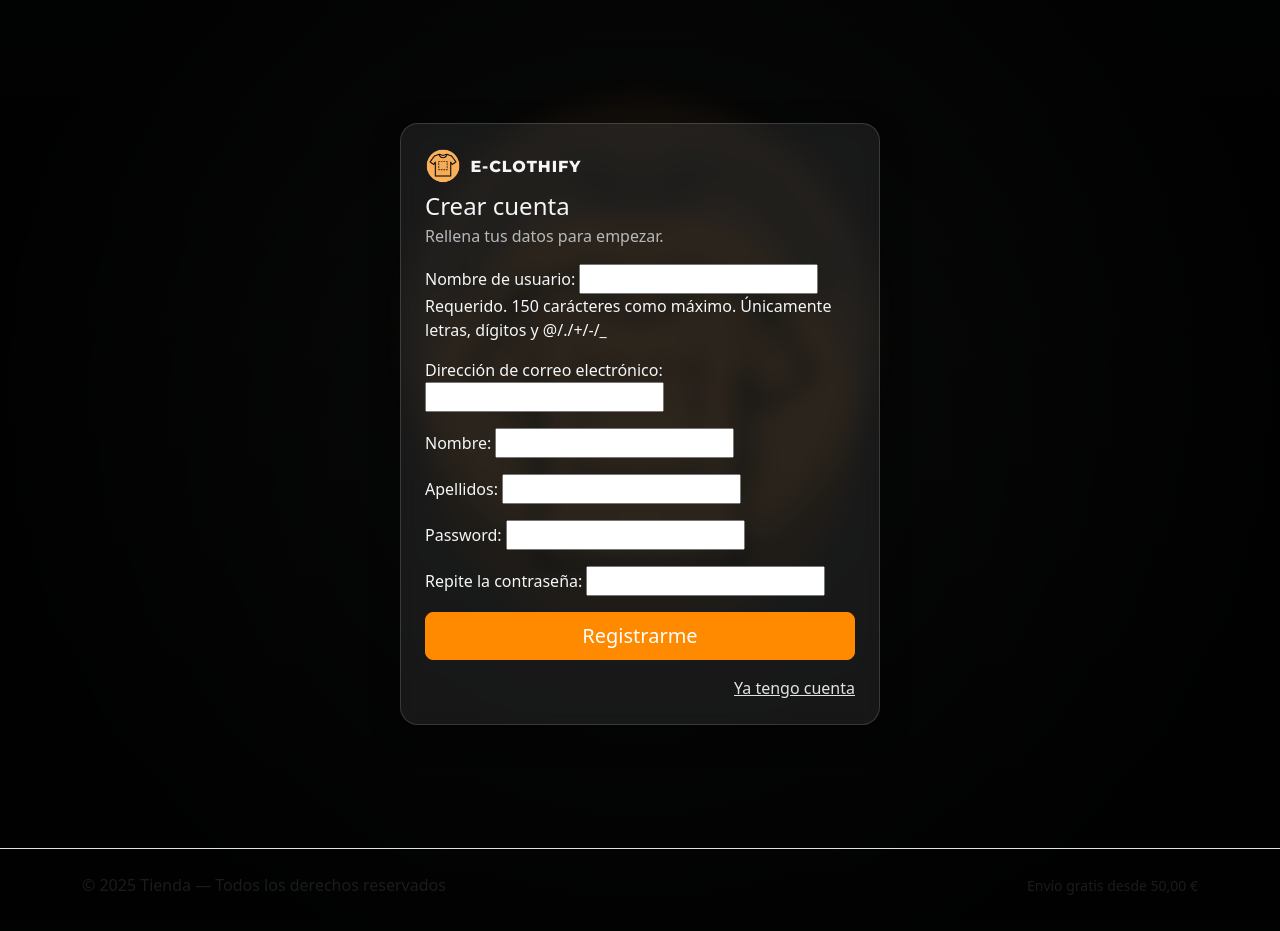
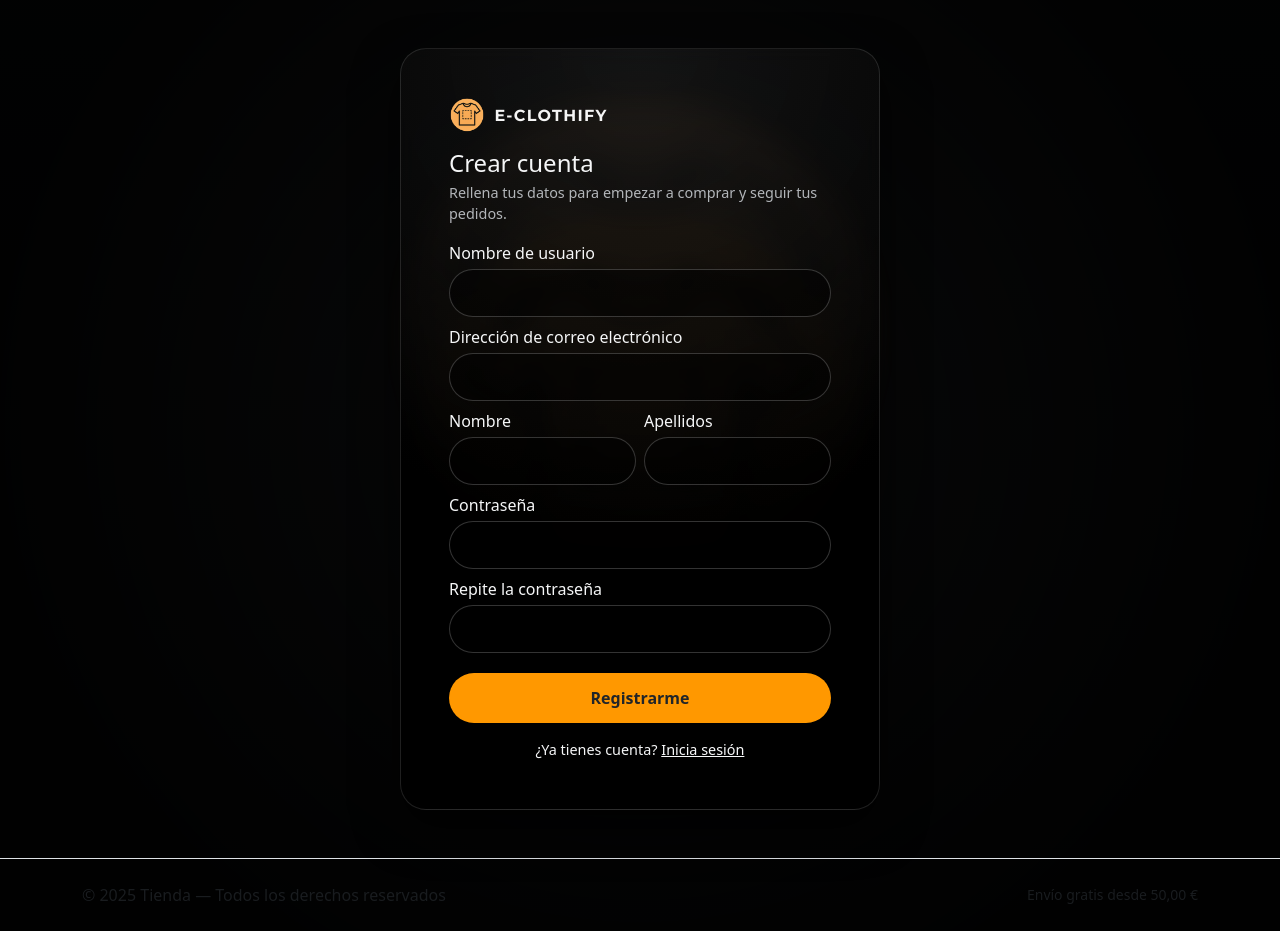
Before and after one commit to jesrammar/ecommerce-store, a Django app: page /cuenta/registro/ in a window 1280 px wide. Shown: the part 66-997 px from the top of the page. Before the commit the page ends 961 px from the top, so only its background shows below. Run offline with Django 4.2, Linux system fonts and the light colour scheme.

Commit message:
feat: new styles implemented succesfully!

```diff
--- a/pedidos/urls.py
+++ b/pedidos/urls.py
@@ -14,4 +14,8 @@ urlpatterns = [
 
     path("seguimiento/<str:token>/", views.seguimiento, name="seguimiento"),
     path("webhooks/stripe/", views.stripe_webhook, name="stripe_webhook"),
+
+    path("mis/", views.mis_pedidos, name="mis_pedidos"),
+    path("mis/<int:pk>/", views.pedido_detalle_usuario, name="pedido_detalle_usuario"),
+
 ]
--- a/templates/accounts/registro.html
+++ b/templates/accounts/registro.html
@@ -5,7 +5,7 @@
 
 {% block extra_head %}
 <style>
-  /* --- Fondo con logo difuso y degradado elegante --- */
+  /* === MISMO FONDO Y TARJETA QUE LOGIN, PERO CON SCROLL === */
   .auth-bg{
     min-height:100vh;
     background:
@@ -14,10 +14,9 @@
       linear-gradient(180deg, #141516, #0b0c0d);
     background-blend-mode: overlay;
     position: relative;
-    overflow: hidden;
+    overflow-y: auto;          /* 👈 antes ponías hidden, esto permite la barra */
   }
 
-  /* capa para difuminar aún más el logo */
   .auth-bg::before{
     content:"";
     position:fixed;
@@ -29,7 +28,6 @@
     pointer-events:none;
   }
 
-  /* Contenedor centrado */
   .auth-wrap{
     min-height:100vh;
     display:flex;
@@ -38,78 +36,236 @@
     padding:24px;
   }
 
-  /* Tarjeta estilo glass */
   .glass-card{
     width:100%;
     max-width:480px;
     backdrop-filter: blur(10px);
-    background: rgba(255,255,255,.08);
-    border:1px solid rgba(255,255,255,.15);
-    border-radius:18px;
-    box-shadow:0 10px 30px rgba(0,0,0,.35);
+    background: radial-gradient(circle at top, rgba(255,255,255,.06), rgba(0,0,0,.92) 60%);
+    border:1px solid rgba(255,255,255,.12);
+    border-radius:26px;
+    box-shadow:0 18px 45px rgba(0,0,0,.7);
     color:#f5f6f7;
   }
 
-  .glass-card .form-control{
-    background: rgba(255,255,255,.12);
-    border:1px solid rgba(255,255,255,.18);
-    color:#fff;
-  }
-  .glass-card .form-control::placeholder{ color:#ddd; }
-
-  .glass-card .form-control:focus{
-    box-shadow: 0 0 0 .2rem rgba(255,138,0,.25);
-    border-color: rgba(255,138,0,.75);
-    background: rgba(255,255,255,.14);
-    color:#fff;
+  /* Inputs redondos */
+  .glass-card input[type="text"],
+  .glass-card input[type="email"],
+  .glass-card input[type="password"],
+  .glass-card input[type="number"],
+  .glass-card input[type="tel"] {
+    background: rgba(0,0,0,.45);
+    border: 1px solid rgba(255,255,255,.2);
+    color: #fff;
+    border-radius: 9999px !important;
+    height: 48px;
+    font-size: .95rem;
+    padding: 0.5rem 1.2rem;
+    transition: all .25s ease;
+    appearance: none;
+    -webkit-appearance: none;
+    -moz-appearance: none;
+    width: 100%;
   }
 
-  /* Marca superior */
-  .brand-top{ display:flex; align-items:center; gap:.6rem; margin-bottom:.25rem; }
-  .brand-top img{ height:36px; width:auto; }
-  .brand-top .brand-text{ line-height:1; position:relative; top:1px; }
+  .glass-card input::placeholder {
+    color: #d0d0d0;
+  }
 
-  .muted{ color:#cfd3d8; opacity:.85; }
-  .btn-primary{ background:#ff8a00; border-color:#ff8a00; }
-  .btn-primary:hover{ filter:brightness(0.95); }
-  a.link-light{ color:#fff; opacity:.9; }
-  a.link-light:hover{ opacity:1; }
+  .glass-card input:focus {
+    box-shadow: 0 0 0 .18rem rgba(255,152,0,.35);
+    border-color: #ff9800;
+    background: rgba(0,0,0,.6);
+    outline: none;
+    transform: scale(1.01);
+  }
+
+  .brand-top{
+    display:flex;
+    align-items:center;
+    gap:.6rem;
+    margin-bottom:.25rem;
+  }
+  .brand-top img{
+    height:36px;
+    width:auto;
+  }
+  .brand-top .brand-text{
+    line-height:1;
+    position:relative;
+    top:1px;
+  }
+
+  .muted{
+    color:#cfd3d8;
+    opacity:.85;
+    font-size:.9rem;
+  }
+
+  .btn-auth-primary{
+    background:#ff9800;
+    border:none;
+    border-radius:9999px;
+    font-weight:600;
+    transition: all .25s ease;
+    height:50px;
+    font-size:1rem;
+  }
+  .btn-auth-primary:hover{
+    filter:brightness(.96);
+  }
+
+  .navbar .nav-link[data-bs-target="#seguimientoModal"] {
+  display: none !important;
+}
+
+
+
+  .small-error{
+    font-size:.8rem;
+  }
 </style>
 {% endblock %}
 
+
+
+
 {% block content %}
 <div class="auth-wrap">
-  <form method="post" class="glass-card p-4" novalidate>
-    {% csrf_token %}
+  <div class="glass-card p-4 p-md-5">
 
-    <div class="brand-top mb-2">
+    <!-- CABECERA IGUAL QUE LOGIN -->
+    <div class="brand-top mb-3">
       <img src="{% static 'img/E-Clothify.png' %}" alt="E-Clothify">
-      <span class="brand-text">E-CLOTHIFY</span>
+      <span class="brand-text fw-bold text-uppercase" style="letter-spacing:.08em;">
+        E-Clothify
+      </span>
     </div>
 
-    <h4 class="mb-1">Crear cuenta</h4>
-    <p class="muted mb-3">Rellena tus datos para empezar.</p>
+    <h2 class="h4 mb-1">Crear cuenta</h2>
+    <p class="muted mb-3">
+      Rellena tus datos para empezar a comprar y seguir tus pedidos.
+    </p>
+
+    {% if form.non_field_errors %}
+      <div class="alert alert-danger py-2 mb-2">
+        {{ form.non_field_errors }}
+      </div>
+    {% endif %}
 
     {% for m in messages %}
-      <div class="alert alert-{{ m.tags|default:'info' }} py-2">{{ m }}</div>
+      <div class="alert alert-{{ m.tags|default:'info' }} py-2 mb-2">{{ m }}</div>
     {% endfor %}
 
-    {{ form.as_p }}
+    <form method="post" novalidate>
+      {% csrf_token %}
 
-    <div class="d-grid mt-3">
-      <button class="btn btn-primary btn-lg">Registrarme</button>
-    </div>
+      {# === Usuario === #}
+      {% if form.username %}
+      <div class="mb-2">
+        <label class="form-label mb-1" for="{{ form.username.id_for_label }}">
+          Nombre de usuario
+        </label>
+        {{ form.username }}
+        {% for error in form.username.errors %}
+          <div class="text-danger small-error">{{ error }}</div>
+        {% endfor %}
+      </div>
+      {% endif %}
 
-    <div class="text-end mt-3">
-      <a class="link-light" href="{% url 'accounts:login' %}">Ya tengo cuenta</a>
-    </div>
-  </form>
+      {# === Email === #}
+      {% if form.email %}
+      <div class="mb-2">
+        <label class="form-label mb-1" for="{{ form.email.id_for_label }}">
+          Dirección de correo electrónico
+        </label>
+        {{ form.email }}
+        {% for error in form.email.errors %}
+          <div class="text-danger small-error">{{ error }}</div>
+        {% endfor %}
+      </div>
+      {% endif %}
+
+      {# === Nombre + Apellidos en una fila, menos espacio vertical === #}
+      <div class="row g-2 mb-2">
+        {% if form.first_name %}
+        <div class="col-12 col-md-6">
+          <label class="form-label mb-1" for="{{ form.first_name.id_for_label }}">
+            Nombre
+          </label>
+          {{ form.first_name }}
+          {% for error in form.first_name.errors %}
+            <div class="text-danger small-error">{{ error }}</div>
+          {% endfor %}
+        </div>
+        {% endif %}
+        {% if form.last_name %}
+        <div class="col-12 col-md-6">
+          <label class="form-label mb-1" for="{{ form.last_name.id_for_label }}">
+            Apellidos
+          </label>
+          {{ form.last_name }}
+          {% for error in form.last_name.errors %}
+            <div class="text-danger small-error">{{ error }}</div>
+          {% endfor %}
+        </div>
+        {% endif %}
+      </div>
+
+      {# === Contraseña === #}
+      {% if form.password %}
+      <div class="mb-2">
+        <label class="form-label mb-1" for="{{ form.password.id_for_label }}">
+          Contraseña
+        </label>
+        {{ form.password }}
+        {% for error in form.password.errors %}
+          <div class="text-danger small-error">{{ error }}</div>
+        {% endfor %}
+      </div>
+      {% endif %}
+
+      {# === Confirmación de contraseña === #}
+      {% if form.password2 %}
+      <div class="mb-3">
+        <label class="form-label mb-1" for="{{ form.password2.id_for_label }}">
+          Repite la contraseña
+        </label>
+        {{ form.password2 }}
+        {% for error in form.password2.errors %}
+          <div class="text-danger small-error">{{ error }}</div>
+        {% endfor %}
+      </div>
+      {% elif form.password_confirm %}
+      <div class="mb-3">
+        <label class="form-label mb-1" for="{{ form.password_confirm.id_for_label }}">
+          Repite la contraseña
+        </label>
+        {{ form.password_confirm }}
+        {% for error in form.password_confirm.errors %}
+          <div class="text-danger small-error">{{ error }}</div>
+        {% endfor %}
+      </div>
+      {% endif %}
+
+      <button type="submit" class="btn btn-auth-primary w-100 py-2 mt-1">
+        Registrarme
+      </button>
+    </form>
+
+    <p class="text-center mt-3 mb-0" style="font-size:.9rem;">
+      ¿Ya tienes cuenta?
+      <a href="{% url 'accounts:login' %}" class="link-light text-decoration-underline">
+        Inicia sesión
+      </a>
+    </p>
+
+  </div>
 </div>
 {% endblock %}
 
 {% block extra_js %}
 <script>
-  // Parallax suave del fondo
+  // Parallax suave del fondo (igual que en login si lo tienes)
   const bg = document.querySelector('.auth-bg');
   let targetX = 0, targetY = 0;
   let currentX = 0, currentY = 0;
@@ -122,7 +278,8 @@
   function animate() {
     currentX += (targetX - currentX) * 0.05;
     currentY += (targetY - currentY) * 0.05;
-    if (bg) bg.style.backgroundPosition = `calc(50% + ${currentX}px) calc(50% + ${currentY}px)`;
+    if (bg) bg.style.backgroundPosition =
+      `calc(50% + ${currentX}px) calc(50% + ${currentY}px)`;
     requestAnimationFrame(animate);
   }
   animate();
--- a/templates/base.html
+++ b/templates/base.html
@@ -16,7 +16,6 @@
 
   <style>
     :root { --brand-text:#f5f5f5; }
-    /* Estilo del texto de marca */
     .brand-text{
       font-family:"Montserrat", system-ui, -apple-system, Segoe UI, Roboto, Arial, sans-serif;
       font-weight:800;
@@ -52,10 +51,15 @@
       <ul class="navbar-nav me-auto mb-2 mb-lg-0">
         {% if user.is_authenticated %}
           <li class="nav-item"><a class="nav-link" href="{% url 'productos:catalogo' %}">Catálogo</a></li>
+
+          {# Si está logueado, seguimiento -> Mis pedidos #}
           <li class="nav-item">
-            <a class="nav-link" href="#" data-bs-toggle="modal" data-bs-target="#seguimientoModal">
-              Seguimiento
-            </a>
+            <a class="nav-link" href="{% url 'pedidos:mis_pedidos' %}">Seguimiento</a>
+          </li>
+        {% else %}
+          {# Invitado: deja el botón que abre el modal de token #}
+          <li class="nav-item">
+            <a class="nav-link" href="#" data-bs-toggle="modal" data-bs-target="#seguimientoModal">Seguimiento</a>
           </li>
         {% endif %}
       </ul>
@@ -119,7 +123,8 @@
   </div>
 </footer>
 
-<!-- Modal Seguimiento -->
+{# Modal de seguimiento: solo para invitados #}
+{% if not user.is_authenticated %}
 <div class="modal fade" id="seguimientoModal" tabindex="-1" aria-hidden="true">
   <div class="modal-dialog">
     <form class="modal-content" onsubmit="return false;">
@@ -143,6 +148,7 @@
     </form>
   </div>
 </div>
+{% endif %}
 
 <script src="https://cdn.jsdelivr.net/npm/bootstrap@5.3.2/dist/js/bootstrap.bundle.min.js"></script>
 {% block extra_js %}{% endblock %}
```
Also changed, not shown: pedidos/views.py (+24 -0 lines), templates/accounts/address_confirm_delete.html (added, +20 -0 lines), templates/accounts/address_form.html (added, +21 -0 lines), templates/accounts/login.html (+66 -42 lines), templates/pedidos/mis_pedidos.html (added, +34 -0 lines), templates/pedidos/pedido_detalle_usuario.html (added, +30 -0 lines).
